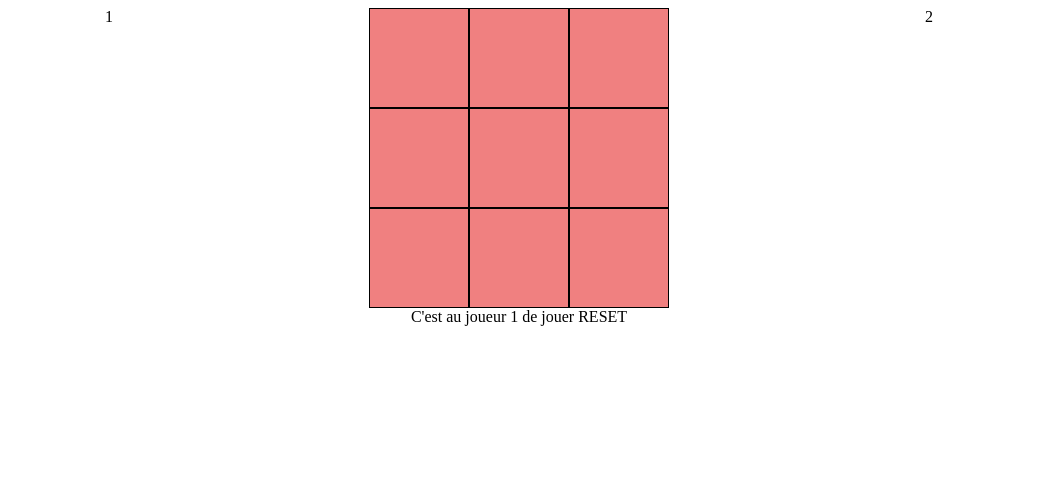
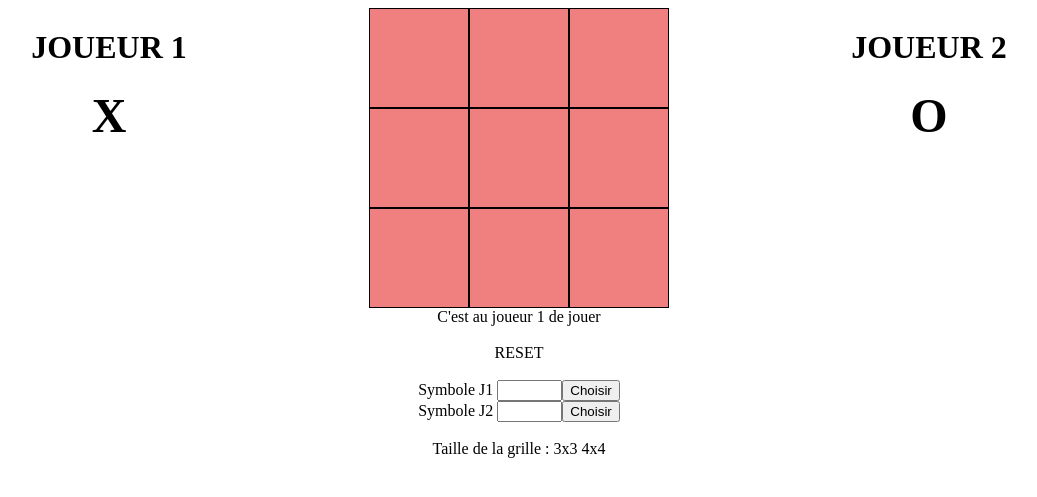
Before and after one commit to Kikuichimonji/Elan, a PHP site: page / in a window 1280 px wide. Shown: the top 497 px of the page, without its empty margins (121-1158 px from the left). Run offline with PHP 8.4, Linux system fonts and the light colour scheme.

Commit message:
Update bug

```diff
--- a/ExoJS/index.html
+++ b/ExoJS/index.html
@@ -6,15 +6,29 @@
     <link rel="stylesheet" href="jeu.css" />
     <title>Document</title>
 </head>
-<body onload="create()">
+<body onload="create(9)">
     <div id="fajitas">
         <div id="MainJeu">
-            <div id="J1">1</div>
+            <div id="J1">
+                <h1>JOUEUR 1</h1>
+                <div id="symboleJ1">X</div>
+            </div>
             <div id="Jeu"></div>
-            <div id="J2">2</div>
+            <div id="J2">
+                <h1>JOUEUR 2</h1>
+                <div id="symboleJ2">O</div>
+            </div>
         </div>
-        <span id="texteJoueur">C'est au joueur 1 de jouer</span>
-        <span id="reset">RESET</span>
+        <span id="texteJoueur">C'est au joueur 1 de jouer</span><br><br>
+        <span id="reset">RESET</span><br><br>
+        <div id="Options">
+            <label for="symbJ1">Symbole J1</label>
+            <input type="text" id="symbJ1" name="symbJ1" maxlength="1" size="5"><button onclick="changeJ1()">Choisir</button><br>
+            <label for="symbJ2">Symbole J2</label>
+            <input type="text" id="symbJ2" name="symbJ2" maxlength="1" size="5"><button onclick="changeJ2()">Choisir</button><br><br>
+            <span>Taille de la grille :</span>
+            <span onclick="create(9)">3x3 </span><span onclick="create(16)">4x4</span>
+        </div>
     </div>
 
 
--- a/ExoJS/jeu.css
+++ b/ExoJS/jeu.css
@@ -21,6 +21,11 @@
 {
     width: 20%;
 }
+#symboleJ1,#symboleJ2
+{
+    font-size: 3em;
+    font-weight: bold;
+}
 #Jeu
 {
     background-color: lightcoral;
--- a/ExoJS/jeu.js
+++ b/ExoJS/jeu.js
@@ -7,9 +7,14 @@ var coup = 0;
 var nbCase = 9;
 var victoire = false;
 var sideSize = nbCase/Math.sqrt(nbCase);
+var symboleJ1 = "X";
+var symboleJ2 = "O";
+
 var grilleScore =new Array();  //tableau contenant les scores
 
 
+    document.getElementById("Jeu").innerHTML="";
+    //sideSize=size/Math.sqrt(size);
     grille.style.width = (sideSize) *100 +"px"; //Change la taille en fonction du nombre de cases (pour le flex)
     resetButton.onclick = reset;
     for(i=0;i<sideSize;i++){ //Creation de la grille
@@ -20,10 +25,11 @@ for(i=0;i<sideSize;i++){ //Creation de la grille
             grilleScore[i][j] = 0;      //Init tableau score
         }
     }
-
     var caseGrille = document.getElementsByClassName("case");
     for(i=0;i < caseGrille.length;i++)
         caseGrille[i].onclick=play; //Quand on clic sur une case on lance la fonction play()
+
+
 
 function play() //Fonction quand on clique sur une case
 {
@@ -36,12 +42,12 @@ function play() //Fonction quand on clique sur une case
 
             if(joueurActif ==1)
             {
-                this.innerHTML = "X";
+                this.innerHTML = symboleJ1;
                 grilleScore[col][row]=joueurActif;
             }
             else
             {
-                this.innerHTML = "O";
+                this.innerHTML = symboleJ2;
                 grilleScore[col][row]=joueurActif;
             }
             coup++;
@@ -49,6 +55,8 @@ function play() //Fonction quand on clique sur une case
 
         }
     }
+    if (coup > 0)
+        document.getElementById("Options").style.display = "none";
 }
 
 function isWin(col,row)
@@ -63,7 +71,7 @@ function isWin(col,row)
             countV++;
         if(grilleScore[i][i] == joueurActif)   //check diagonal 1
             countD1++;
-        if(grilleScore[i][i] == joueurActif)   //check diagonal 2
+        if(grilleScore[i][sideSize-(i+1)] == joueurActif)   //check diagonal 2
             countD2++;
         if(countH == sideSize || countV == sideSize || countD1 == sideSize ||countD2 == sideSize)
             victoire = true;
@@ -80,6 +88,14 @@ function isWin(col,row)
         }
 
 }
+function changeJ1(){
+    symboleJ1 = document.getElementById("symbJ1").value;
+    document.getElementById("symboleJ1").innerHTML = symboleJ1;
+}
+function changeJ2(){
+    symboleJ2 = document.getElementById("symbJ2").value;
+    document.getElementById("symboleJ2").innerHTML = symboleJ2;
+}
 function reset() // Permet d'effacer le contenu des cases
 {
     var caseGrille = document.getElementsByClassName("case");
@@ -94,4 +110,8 @@ function reset() // Permet d'effacer le contenu des cases
         for(j=0;j<sideSize;j++)
             grilleScore[i][j] = 0;      //Init tableau score
     }
+    document.getElementById("Options").style.display = "initial";
+    document.getElementById("symbJ1").value ="";
+    document.getElementById("symbJ2").value ="";
+
 }
```
Lines whose indentation alone changed are shown as unchanged.
